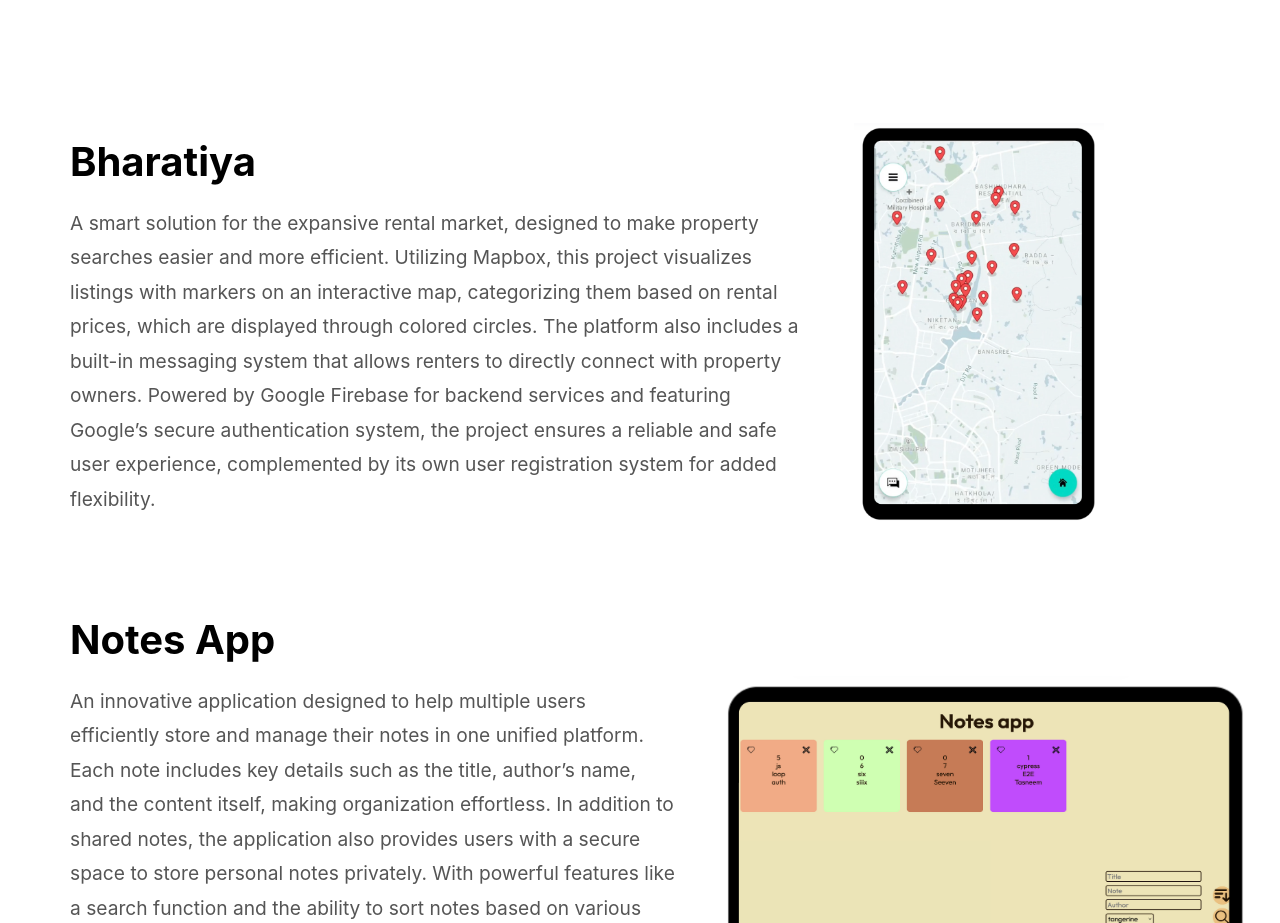
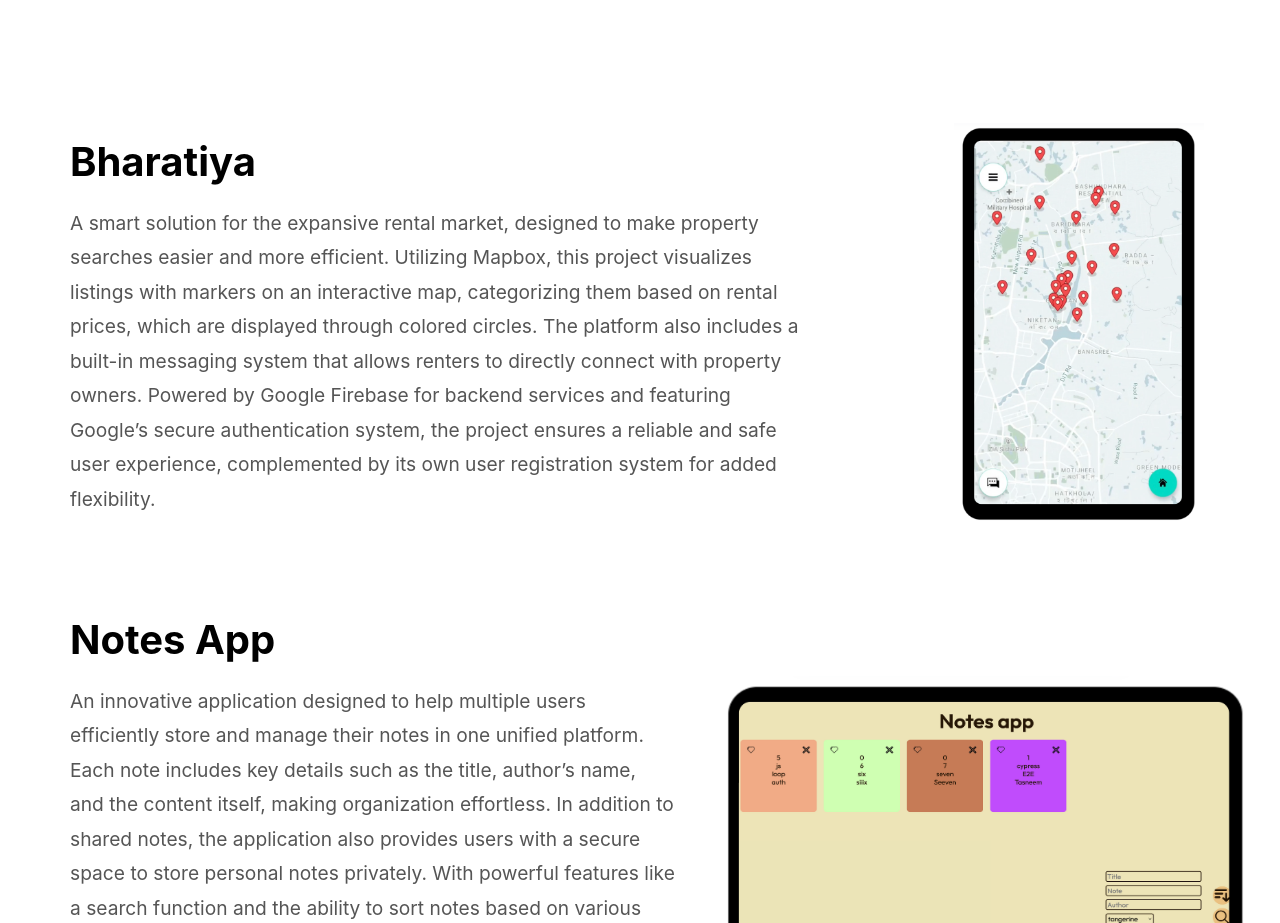
Before and after one commit to TasneemMahmud1731893642/portfolio, a React (Create React App) app: page / in a window 1280 px wide. Shown: the part 1100-2023 px from the top of the page. Built offline with nearby package versions, Linux system fonts and the light colour scheme.

Commit message:
position

```diff
--- a/src/App.css
+++ b/src/App.css
@@ -95,7 +95,7 @@
 .bharatiya img{
   height: 400px;
   width: 250px;
-  margin-left: 0px;
+  margin-left: 100px;
 
 
 }
```
Also changed, not shown: 13 other files (tests, documents, lock files or other folders).
